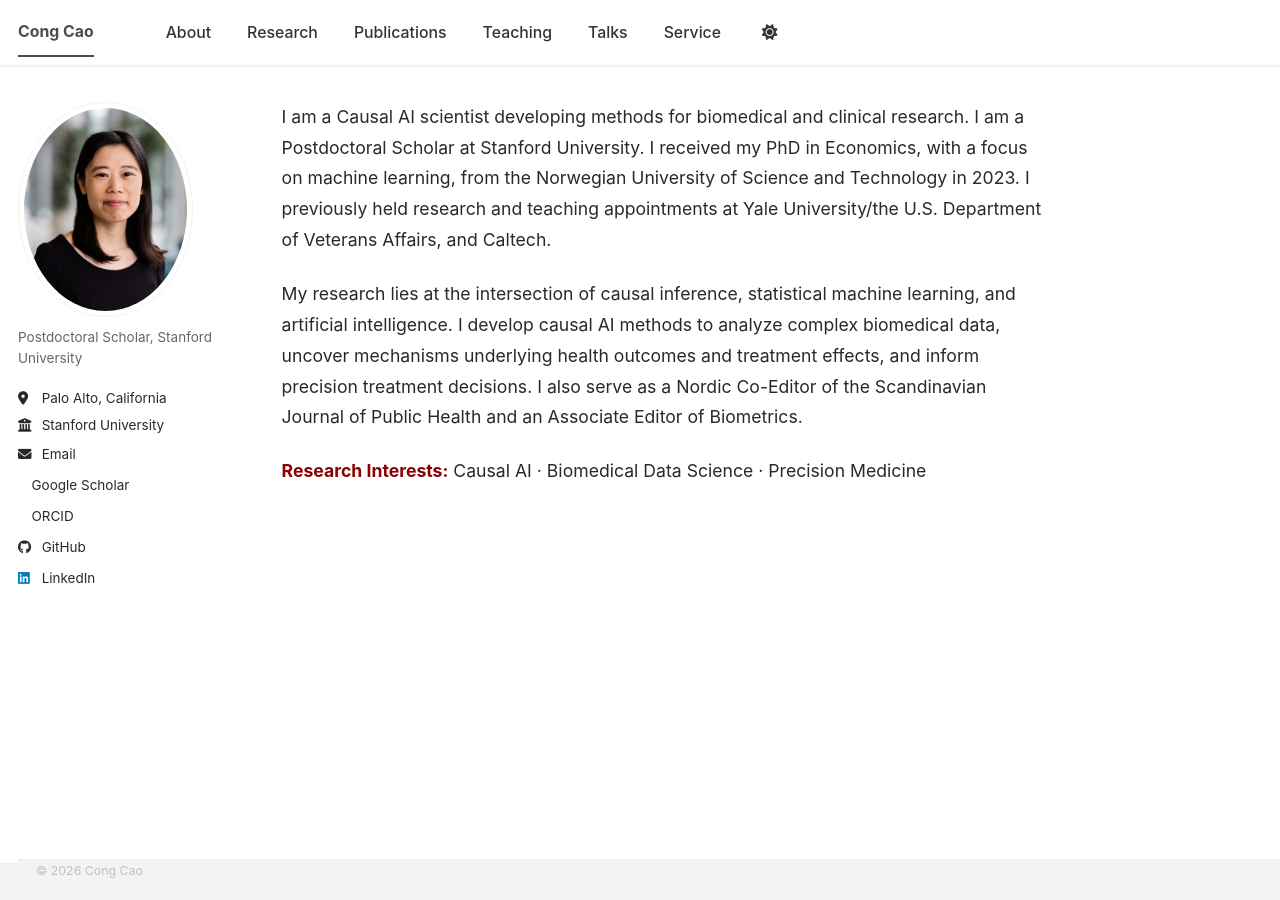
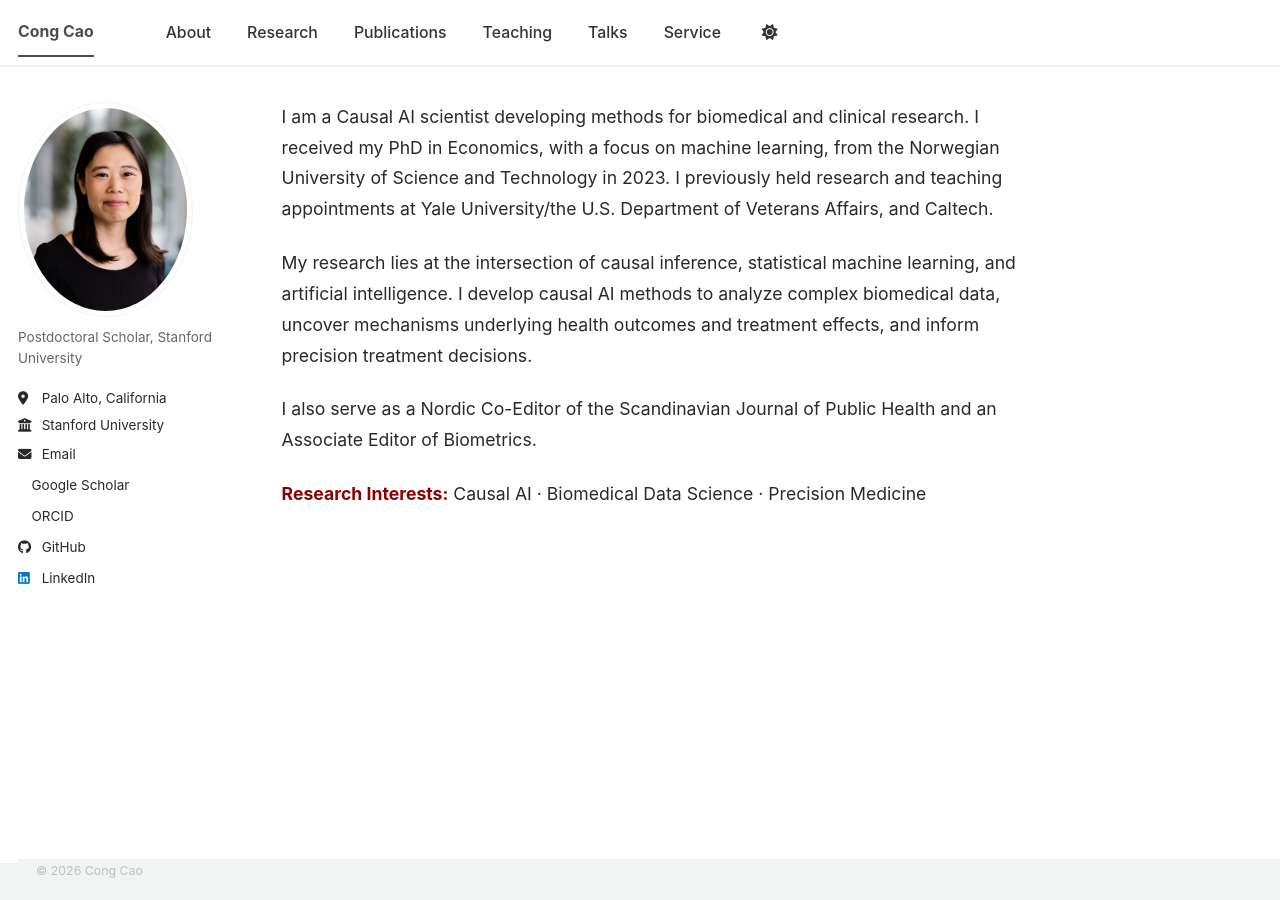
Before and after one commit to congca0/congca0.github.io, a Jekyll site: the page built from about.md, in a window 1280 px wide. Built offline with Jekyll 4.4.1, drawn with Linux system fonts in a browser that asks for light colours; a style sheet for code colours, icons or effects is not loaded; our own code applies the rules of GitHub Pages for plain Markdown files.

Commit message:
Update about.md

```diff
--- a/about.md
+++ b/about.md
@@ -2,8 +2,10 @@
 permalink: /
 author_profile: true
 ---
-I am a Causal AI scientist developing methods for biomedical and clinical research. I am a Postdoctoral Scholar at Stanford University. I received my PhD in Economics, with a focus on machine learning, from the Norwegian University of Science and Technology in 2023. I previously held research and teaching appointments at Yale University/the U.S. Department of Veterans Affairs, and Caltech.
+I am a Causal AI scientist developing methods for biomedical and clinical research. I received my PhD in Economics, with a focus on machine learning, from the Norwegian University of Science and Technology in 2023. I previously held research and teaching appointments at Yale University/the U.S. Department of Veterans Affairs, and Caltech.
 
-My research lies at the intersection of causal inference, statistical machine learning, and artificial intelligence. I develop causal AI methods to analyze complex biomedical data, uncover mechanisms underlying health outcomes and treatment effects, and inform precision treatment decisions. I also serve as a Nordic Co-Editor of the Scandinavian Journal of Public Health and an Associate Editor of Biometrics.
+My research lies at the intersection of causal inference, statistical machine learning, and artificial intelligence. I develop causal AI methods to analyze complex biomedical data, uncover mechanisms underlying health outcomes and treatment effects, and inform precision treatment decisions.
+
+I also serve as a Nordic Co-Editor of the Scandinavian Journal of Public Health and an Associate Editor of Biometrics.
 
 <strong style="color: #8B0000;">Research Interests:</strong> Causal AI · Biomedical Data Science · Precision Medicine
```
